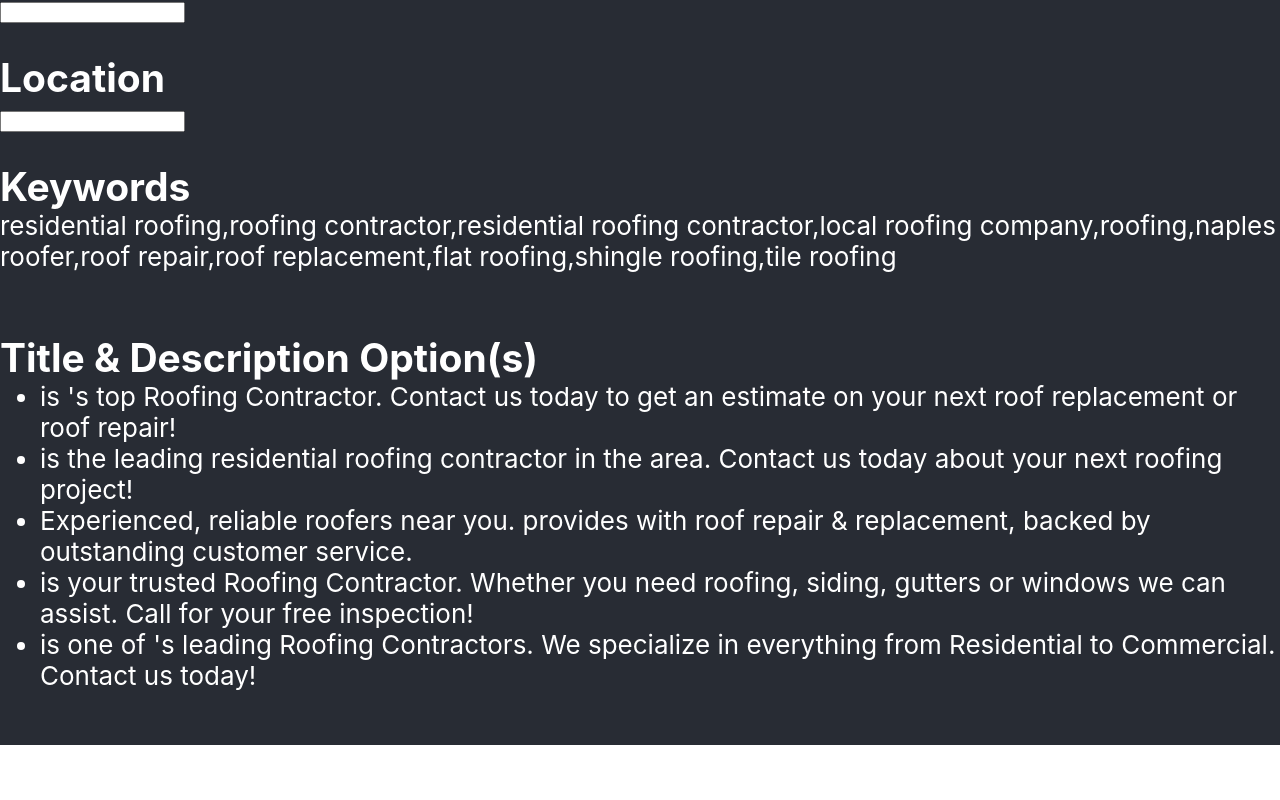
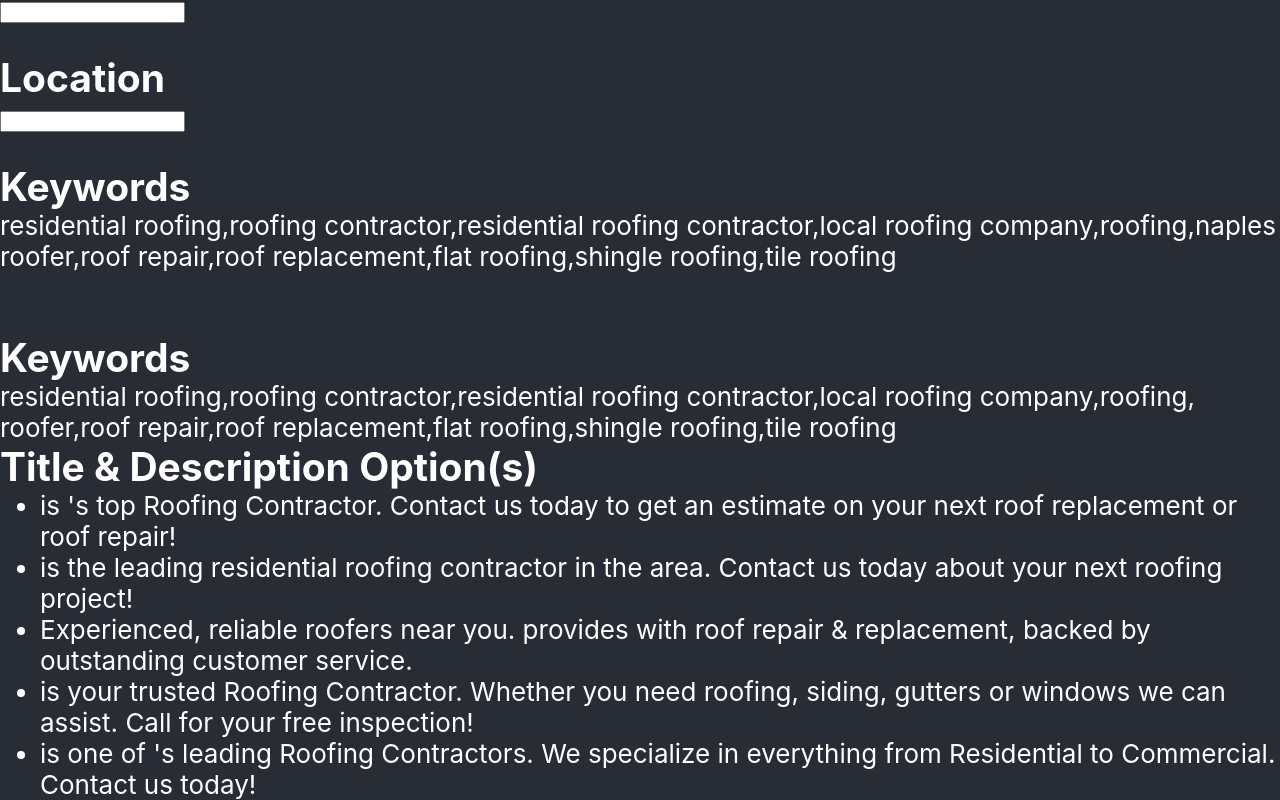
Before and after one commit to trevorwinger/gmb-autofy, a React (Create React App) app: page / in a window 1280 px wide. Shown: the part 855-1655 px from the top of the page. Before the commit the page ends 1600 px from the top, so only its background shows below. Built offline with nearby package versions, Linux system fonts and the light colour scheme.

Commit message:
added keyword component

```diff
--- a/package.json
+++ b/package.json
@@ -1,5 +1,5 @@
 {
-  "homepage":"https://trevorwinger.github.io/gmb-autofy/",
+  "homepage": "https://trevorwinger.github.io/gmb-autofy/",
   "name": "gmb-autofy",
   "version": "0.1.0",
   "private": true,
@@ -9,7 +9,9 @@
     "@testing-library/user-event": "^7.1.2",
     "react": "^16.13.1",
     "react-dom": "^16.13.1",
-    "react-scripts": "3.4.1"
+    "react-scripts": "^3.4.3",
+    "webpack": "^4.44.1",
+    "yarn": "^1.22.4"
   },
   "scripts": {
     "predeploy": "npm run build",
--- a/src/App.js
+++ b/src/App.js
@@ -2,6 +2,7 @@ import React, { useState } from 'react';
 import logo from './logo.svg';
 import './App.css';
 import Options from './Components/Options';
+import Keywords from './Components/Keywords';
 
 function App() {
 
@@ -67,6 +68,7 @@ function App() {
         </div>
 
         <div style={introStyle}>
+          <Keywords loc={brandLocation} />
           <Options loc={brandLocation} brand={brand} />
         </div>
       </body>
--- /dev/null
+++ b/src/Components/Keywords.js
@@ -0,0 +1,16 @@
+import React, { useState } from 'react';
+
+const Keywords = (props) => {
+    var keywords = ['residential roofing', 'roofing contractor', 'residential roofing contractor', 'local roofing company',
+    'roofing', props.loc + ' roofer', 'roof repair', 'roof replacement', 'flat roofing', 'shingle roofing', 'tile roofing'];
+
+    return (
+        <div>
+            <h2>Keywords</h2>
+            <p>{keywords.join()}</p>
+        </div>
+    )
+
+}
+
+export default Keywords;
```
Also changed, not shown: 1 other file (tests, documents, lock files or other folders).
